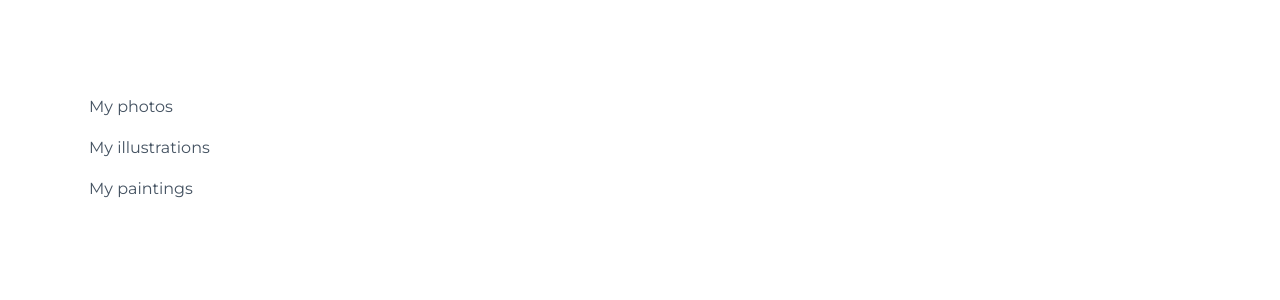
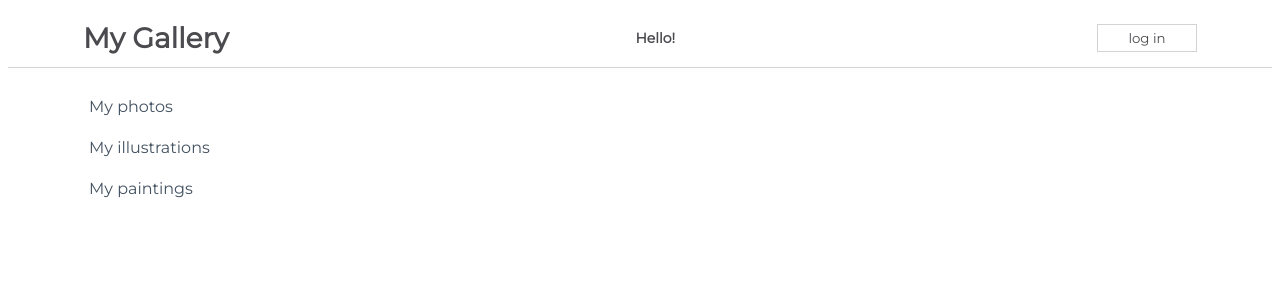
Before and after one commit to mistersouza/react-essentials, a React (Create React App) app in the folder my-app/: page / in a window 1280 px wide. Shown: the top 300 px of the page. Built offline with nearby package versions, Linux system fonts and the light colour scheme.

Commit message:
Write navbar class component

```diff
--- a/my-app/src/App.js
+++ b/my-app/src/App.js
@@ -1,11 +1,13 @@
 import css from './App.module.css';
 
 import Sidebar from './components/Sidebar';
+import NavBarSimple from './components/NavBarSimple';
 
 function App() {
   return (
     <div className={css.App}>
       <Sidebar />
+      <NavBarSimple />
     </div>
   );
 }
--- /dev/null
+++ b/my-app/src/components/NavBarSimple.js
@@ -0,0 +1,36 @@
+import { Component } from 'react'
+import css from './css/NavBarSimple.module.css'
+
+class NavBarSimple extends Component {
+    constructor(props) {
+        super(props);
+        this.state = {
+            message: 'Hello!',
+            buttonText: 'log in'
+        }
+    }
+
+    handleClick() {
+        this.setState(prevState => {
+            return {
+                message: prevState.message === 'Hello!' ? 'Welcome back!' : 'Hello!',
+                button: prevState.buttonText === 'log in' ? 'log out' : 'log in'
+            }
+        }, () => {
+            console.log(this.state.message)
+            console.log(this.state.buttonText)
+        })
+    }
+
+    render() {
+        return (
+            <div className={css.navBar}>
+                <h1>My Gallery</h1>
+                <span>{this.state.message}</span>
+                <button onClick={() => this.handleClick()}>{this.state.buttonText}</button>
+            </div>
+        )
+    }
+}
+
+export default NavBarSimple
--- a/my-app/src/components/Sidebar.js
+++ b/my-app/src/components/Sidebar.js
@@ -2,7 +2,7 @@ import css from './css/Sidebar.module.css'
 
 const Sidebar = () => {
     return (
-        <div className={css.sidebar} >
+        <div className={css.sidebar}>
             <a href='#!'>My photos</a>
             <a href='#!'>My illustrations</a>
             <a href='#!'>My paintings</a>
--- a/my-app/src/components/css/NavBarSimple.module.css
+++ b/my-app/src/components/css/NavBarSimple.module.css
@@ -1,5 +1,5 @@
 
-.NavBar {
+.navBar {
     grid-row: 1;
     grid-column: 1 / span 4;
     display: flex;
@@ -11,16 +11,16 @@
     background-color: white;
 }
 
-.NavBar div {
+.navBar div {
     padding-right: 35px;
 }
-.NavBar h1 {
+.navBar h1 {
     font-family: "montserrat";
     font-size: 28px;
     color: #4a4a4f;
 }
 
-.NavBar span {
+.navBar span {
     font-family: "montserrat";
     font-size: 14px;
     color: #4a4a4f;
@@ -28,14 +28,14 @@
     font-weight: bold;
 }
 
-.NavBar button {
+.navBar button {
     color: #4a4a4f;
     border: lightgrey solid 1px;
     background-color: white;
     padding: 5px;
     width: 100px;
 }
-.NavBar button:hover{
+.navBar button:hover{
     color: #4a4a4f;
     background-color: #e6ecf0;
     border: lightgrey solid 1px;
```
Also changed, not shown: 1 other file (tests, documents, lock files or other folders).
